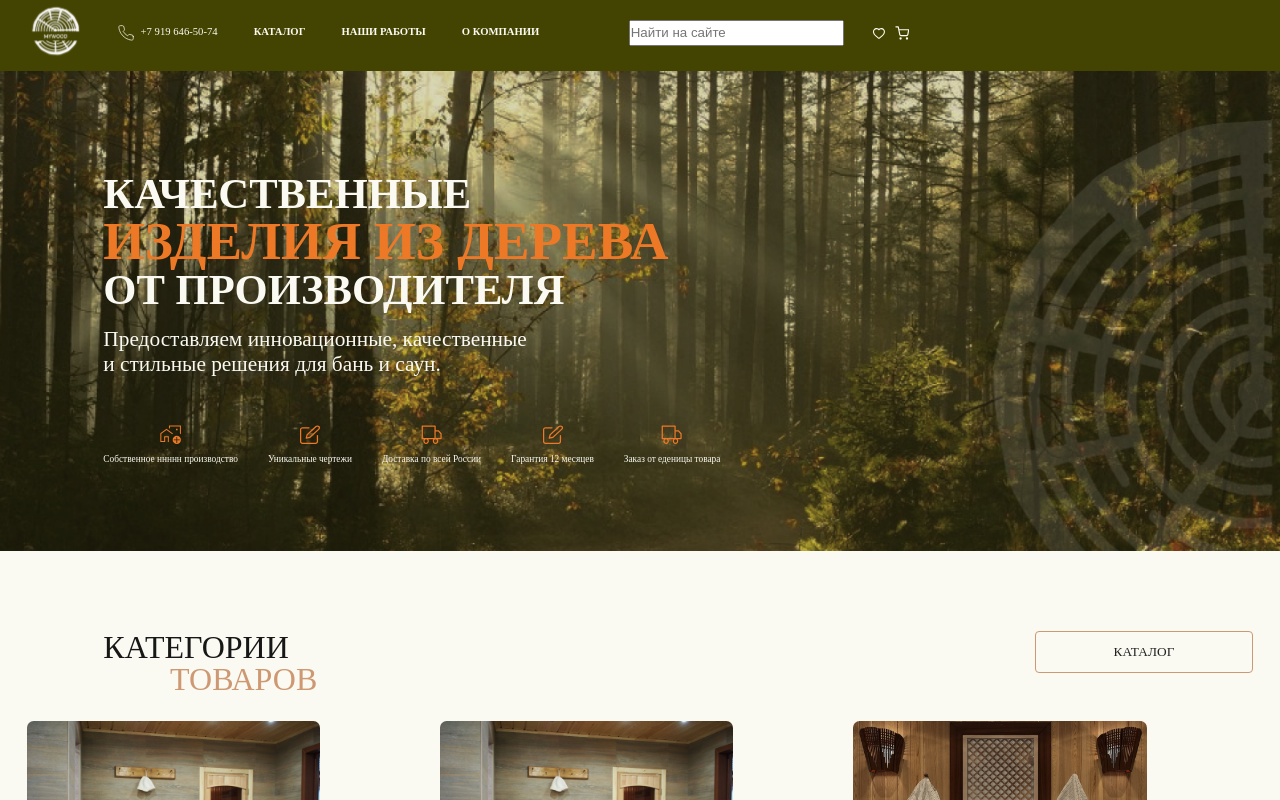
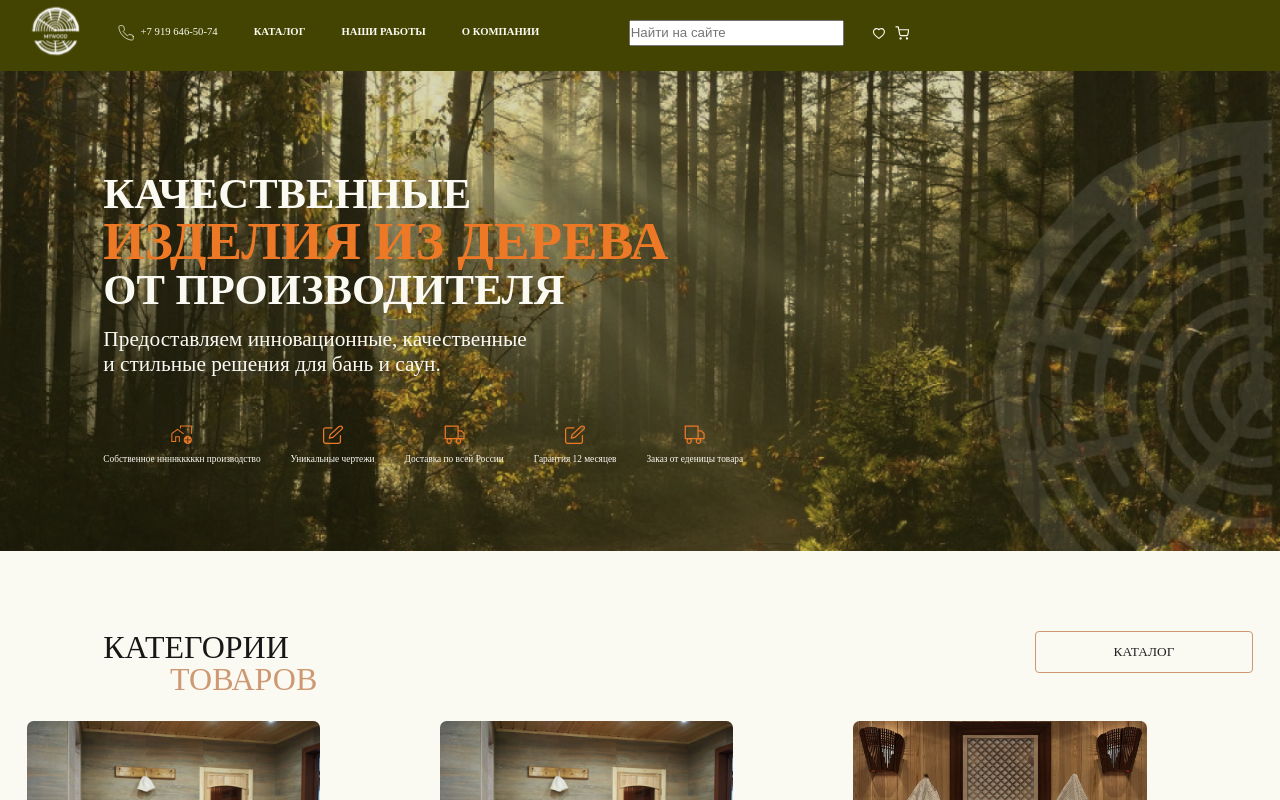
Before and after one commit to Safirenat/mywood, a Next.js app: page / in a window 1280 px wide. Shown: the top 800 px of the page. Built offline with nearby package versions, Linux system fonts and the light colour scheme.

Commit message:
test2Dex

```diff
--- a/src/app/components/sections/home.section/index.tsx
+++ b/src/app/components/sections/home.section/index.tsx
@@ -23,7 +23,7 @@ const HomeSection: FC = () => {
         <div className = { s.item }>
 
           <ProductionIcon/>
-          <div>Собственное ннннн производство</div>
+          <div>Собственное ннннкккккн производство</div>
 
         </div>
 
```
